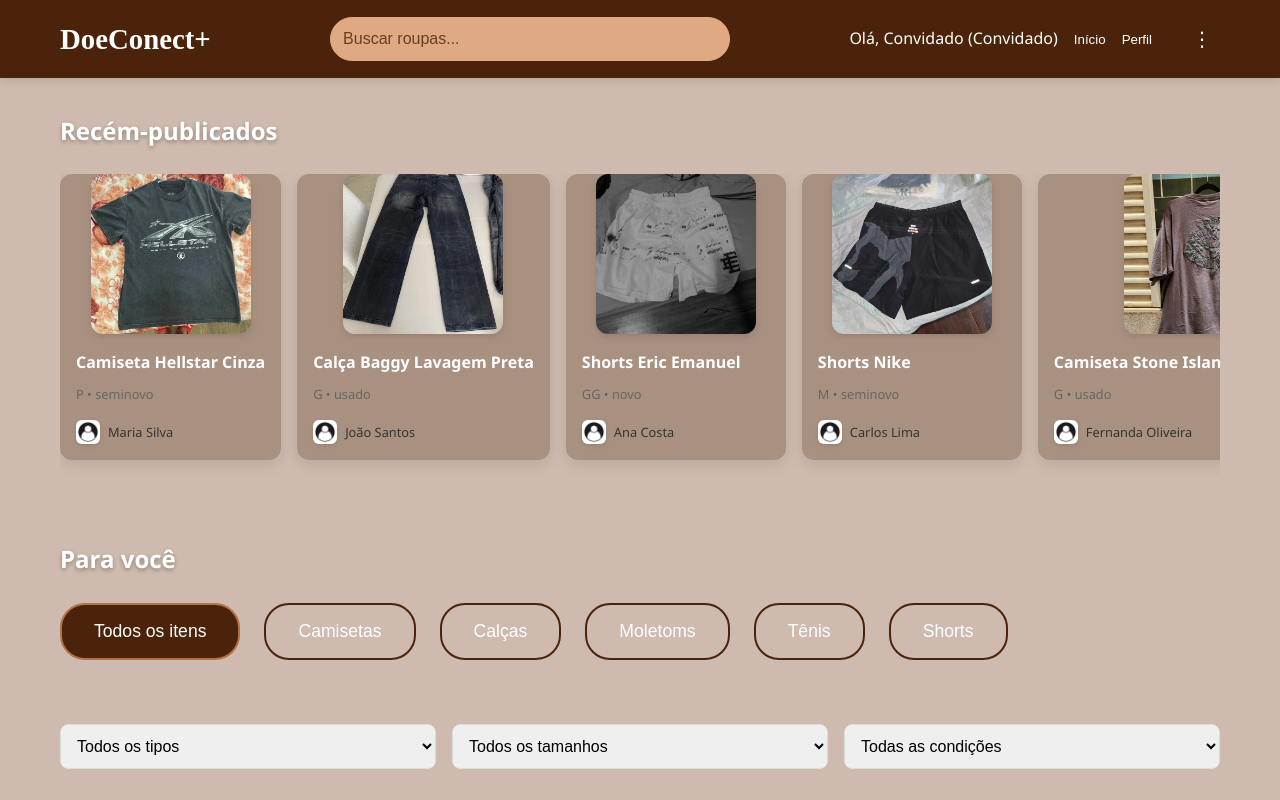
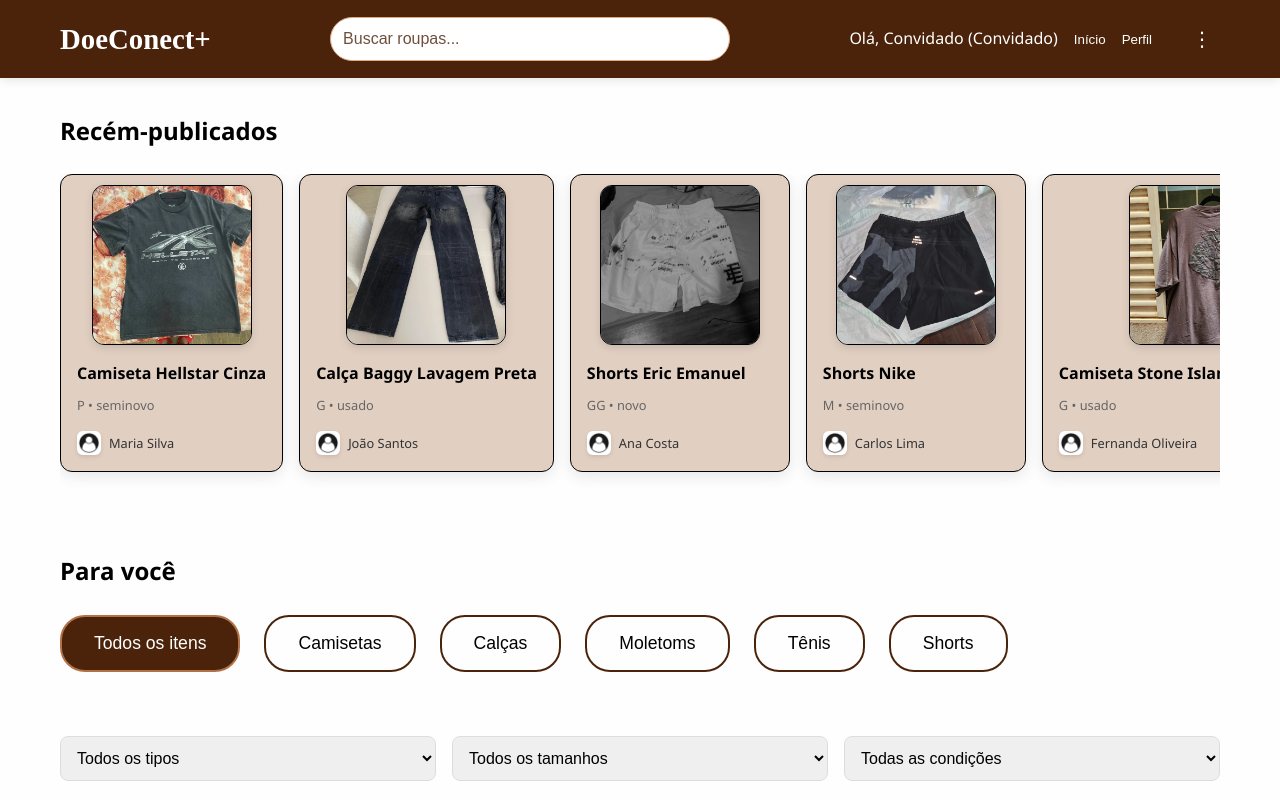
Before and after one commit to ThuR-js/TCCpc, a React (Vite) app: page /login in a window 1280 px wide. Both pictures are taken after a click on the link "Continuar sem login". Shown: the top 800 px of the page. Built offline with nearby package versions, Linux system fonts and the light colour scheme.

Commit message:
TCC alteração

```diff
--- a/src/App.css
+++ b/src/App.css
@@ -7,8 +7,8 @@
 
 body {
     font-family: 'Segoe UI', Tahoma, Geneva, Verdana, sans-serif;
-    background-color: #CEBAAE;
-    color: white;
+    background-color: #FEFEFE;
+    color: black;
     line-height: 1.6;
 }
 
@@ -48,7 +48,7 @@
     border-radius: 25px;
     font-size: 1rem;
     outline: none;
-    background: #DFA983;
+    background: white;
     color: #4A230A;
     transition: border-color 0.3s;
 }
@@ -60,7 +60,7 @@
 
 .header-search input:focus {
     border-color: #4A230A;
-    background: #DFA983;
+    background: white;
 }
 
 .logo h1 {
@@ -76,9 +76,9 @@
     align-items: center;
 }
 
-.nav a, .nav button {
+.nav a, .nav button, .nav span {
     text-decoration: none;
-    color: white;
+    color: white !important;
     background: none;
     border: none;
     font-weight: 500;
@@ -105,9 +105,9 @@
 .section-title {
     font-size: 1.5rem;
     font-weight: 600;
-    color: white;
+    color: black;
     margin-bottom: 1.5rem;
-    text-shadow: 0 2px 4px rgba(0, 0, 0, 0.3);
+    text-shadow: none;
 }
 
 .recent-grid {
@@ -118,7 +118,8 @@
 }
 
 .recent-card {
-    background: rgba(161, 135, 119, 0.8);
+    background: rgba(139, 69, 19, 0.25);
+    border: 1px solid #000;
     border-radius: 12px;
     overflow: hidden;
     box-shadow: 0 4px 15px rgba(0,0,0,0.1);
@@ -137,10 +138,11 @@
     width: 220px;
     height: 165px;
     object-fit: cover;
+    border: 1px solid #000;
     border-radius: 8px;
     box-shadow: 0 3px 8px rgba(0, 0, 0, 0.12);
     display: block;
-    margin: 0 auto;
+    margin: 10px auto 0 auto;
 }
 
 .recent-card .product-info {
@@ -196,7 +198,7 @@
     padding: 1rem 2rem;
     border: 2px solid #4A230A;
     background: transparent;
-    color: white;
+    color: black;
     border-radius: 25px;
     cursor: pointer;
     font-weight: 500;
@@ -240,7 +242,8 @@
 }
 
 .product-card {
-    background: rgba(161, 135, 119, 0.8);
+    background: rgba(139, 69, 19, 0.25);
+    border: 1px solid #000;
     border-radius: 12px;
     box-shadow: 0 4px 15px rgba(0,0,0,0.1);
     transition: transform 0.3s, box-shadow 0.3s;
@@ -272,6 +275,7 @@
     height: 160px !important;
     object-fit: cover;
     flex-shrink: 0;
+    border: 1px solid #000;
     border-radius: 12px !important;
     box-shadow: 0 4px 12px rgba(0, 0, 0, 0.15);
     overflow: hidden;
@@ -312,8 +316,8 @@
 }
 
 .status-analyzing {
-    background: #fff3cd;
-    color: #856404;
+    background: #654321;
+    color: white;
 }
 
 .status-donated {
@@ -339,21 +343,21 @@
 }
 
 .btn-primary {
-    background: rgb(139, 0, 0);
+    background: #A0522D;
     color: white;
 }
 
 .btn-primary:hover {
-    background: rgb(100, 0, 0);
+    background: #CD853F;
 }
 
 .btn-secondary {
-    background: rgb(0, 100, 0);
+    background: #5B6B23;
     color: white;
 }
 
 .btn-secondary:hover {
-    background: rgb(0, 80, 0);
+    background: #6B7D2B;
 }
 
 .btn-outline {
@@ -438,25 +442,12 @@
     margin-bottom: 2rem;
 }
 
-.btn-primary {
-    background: rgb(139, 0, 0);
-    color: white;
-    padding: 0.75rem 1.5rem;
-    border: none;
-    border-radius: 8px;
-    cursor: pointer;
-    font-size: 1rem;
-    transition: background-color 0.3s;
-}
 
-.btn-primary:hover {
-    background: rgb(100, 0, 0);
-}
 
 /* Product Details */
 .btn-back {
     background: transparent;
-    color: white;
+    color: black;
     border: 2px solid #4A230A;
     padding: 0.75rem 1.5rem;
     border-radius: 25px;
@@ -545,12 +536,14 @@
 .product-detail-title {
     font-size: 2rem;
     margin-bottom: 1rem;
+    color: black;
 }
 
 .product-detail-description {
     font-size: 1.1rem;
     margin-bottom: 1.5rem;
     line-height: 1.6;
+    color: black;
 }
 
 .product-detail-specs {
--- a/src/index.css
+++ b/src/index.css
@@ -8,8 +8,8 @@
 body {
   margin: 0;
   font-family: 'Segoe UI', Tahoma, Geneva, Verdana, sans-serif;
-  background-color: #CEBAAE;
-  color: white;
+  background-color: #FEFEFE;
+  color: black;
   line-height: 1.6;
 }
 
```
